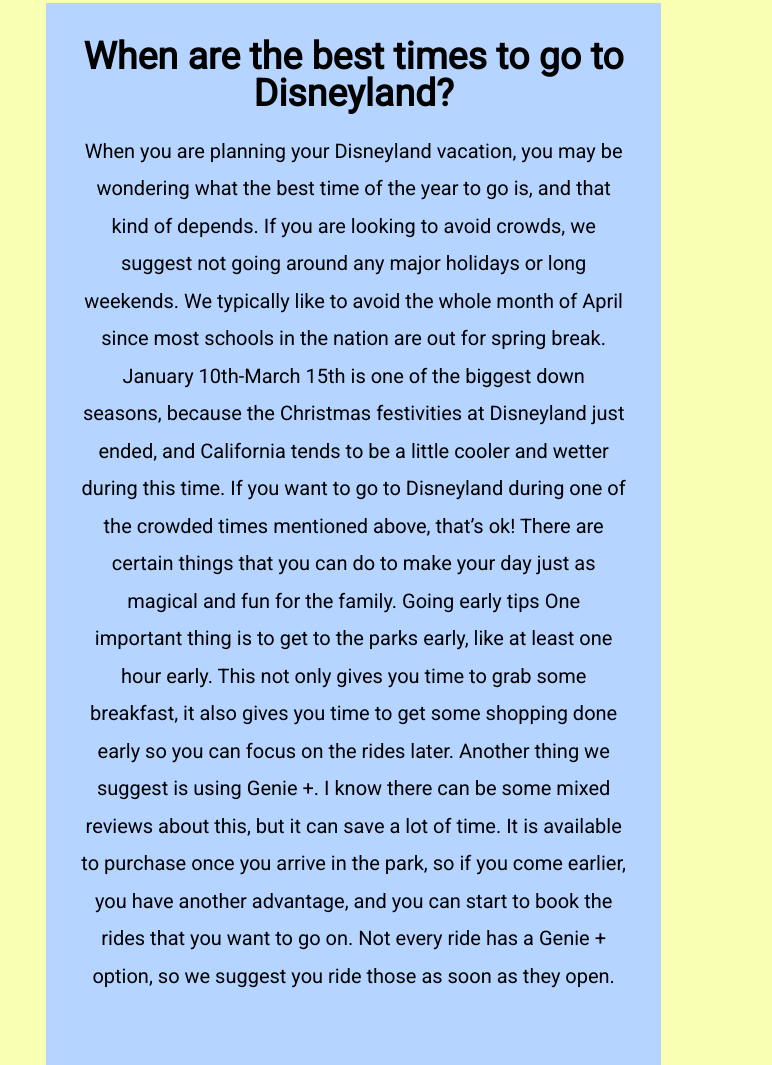
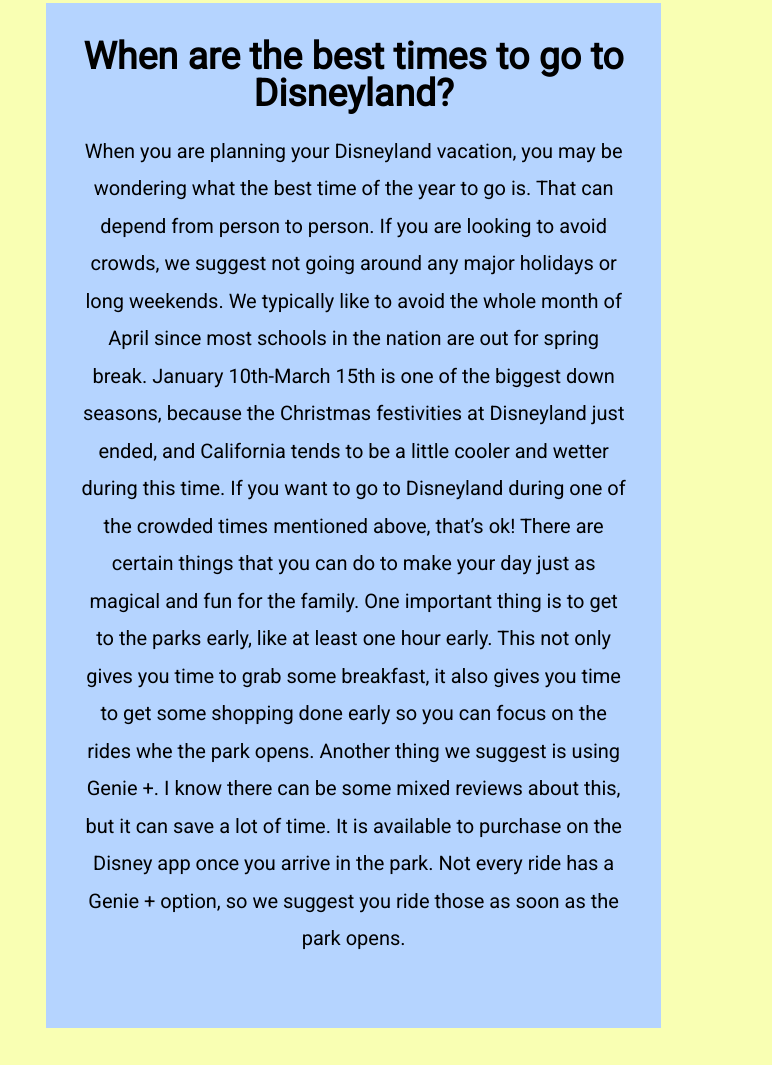
Before and after one commit to jessochs/WDD-130, a plain HTML site: page disneydreams/index.html in a window 1280 px wide. Shown: the part 2230-3295 px from the top of the page, 508-1280 px from the left. Drawn offline with Linux system fonts and the light colour scheme.

Commit message:
spelling

```diff
--- a/disneydreams/index.html
+++ b/disneydreams/index.html
@@ -41,7 +41,7 @@
             <img class="hotel" src="images/hotel.jpg" alt="Hotel at disney world">
         <section class="info">
             <h2>When are the best times to go to Disneyland?</h2>
-            <p>When you are planning your Disneyland vacation, you may be wondering what the best time of the year to go is, and that kind of depends. If you are looking to avoid crowds, we suggest not going around any major holidays or long weekends. We typically like to avoid the whole month of April since most schools in the nation are out for spring break. January 10th-March 15th is one of the biggest down seasons, because the Christmas festivities at Disneyland just ended, and California tends to be a little cooler and wetter during this time. If you want to go to Disneyland during one of the crowded times mentioned above, that’s ok! There are certain things that you can do to make your day just as magical and fun for the family. Going early tips One important thing is to get to the parks early, like at least one hour early. This not only gives you time to grab some breakfast, it also gives you time to get some shopping done early so you can focus on the rides later. Another thing we suggest is using Genie +. I know there can be some mixed reviews about this, but it can save a lot of time. It is available to purchase once you arrive in the park, so if you come earlier, you have another advantage, and you can start to book the rides that you want to go on. Not every ride has a Genie + option, so we suggest you ride those as soon as they open.</p>
+            <p>When you are planning your Disneyland vacation, you may be wondering what the best time of the year to go is. That can depend from person to person. If you are looking to avoid crowds, we suggest not going around any major holidays or long weekends. We typically like to avoid the whole month of April since most schools in the nation are out for spring break. January 10th-March 15th is one of the biggest down seasons, because the Christmas festivities at Disneyland just ended, and California tends to be a little cooler and wetter during this time. If you want to go to Disneyland during one of the crowded times mentioned above, that’s ok! There are certain things that you can do to make your day just as magical and fun for the family. One important thing is to get to the parks early, like at least one hour early. This not only gives you time to grab some breakfast, it also gives you time to get some shopping done early so you can focus on the rides whe the park opens. Another thing we suggest is using Genie +. I know there can be some mixed reviews about this, but it can save a lot of time. It is available to purchase on the Disney app once you arrive in the park. Not every ride has a Genie + option, so we suggest you ride those as soon as the park opens.</p>
 
         </section>
 
```
Also changed, not shown: disneydreams/stay.html (+1 -1 lines).
